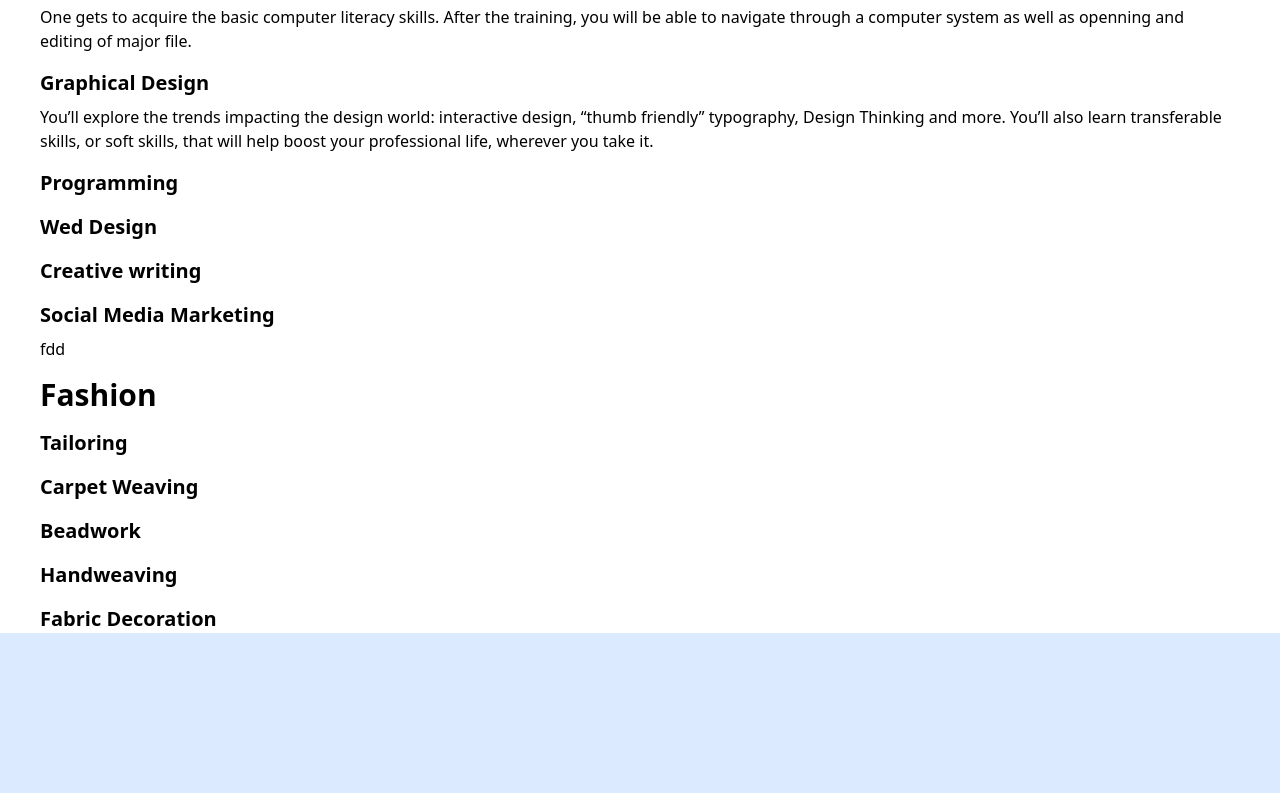
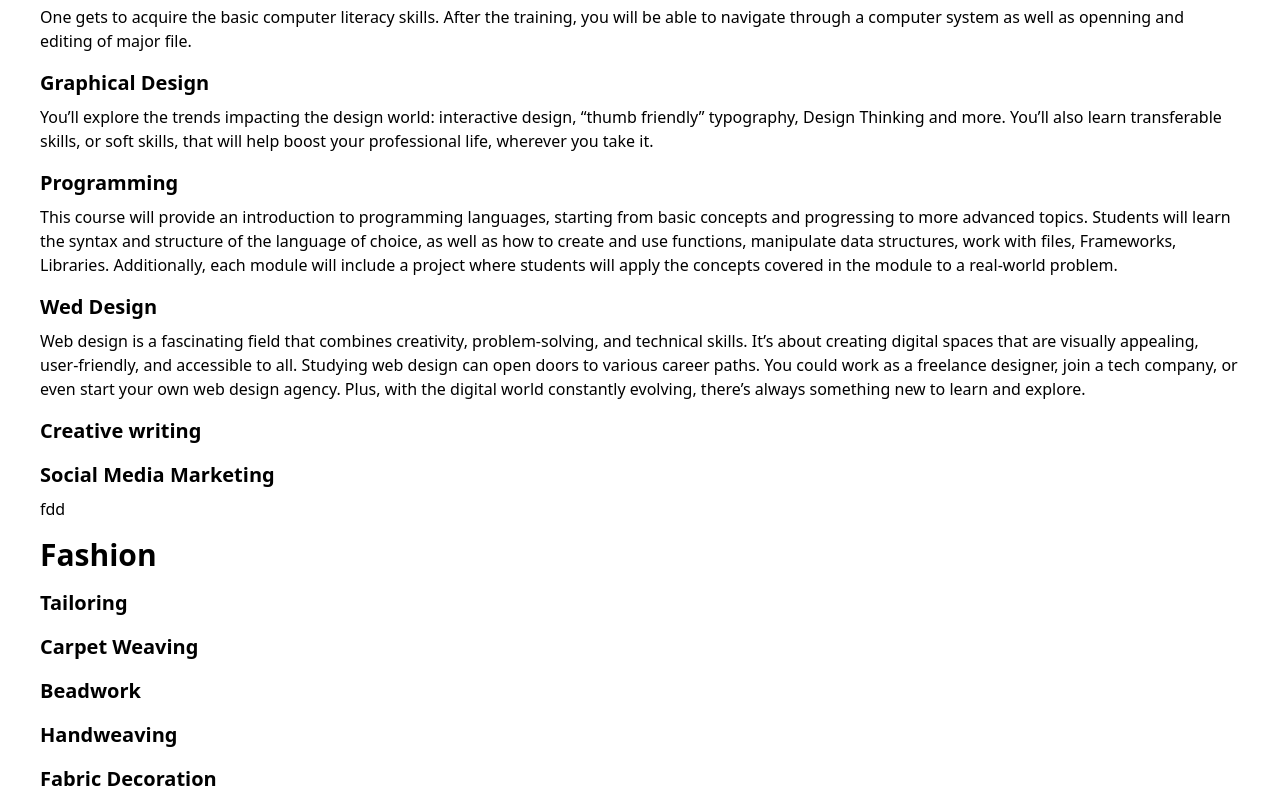
Before and after one commit to andimare/igniteHub, a plain HTML site: page index.html in a window 1280 px wide. Shown: the part 1141-1934 px from the top of the page. Before the commit the page ends 1774 px from the top, so only its background shows below. Drawn offline with nearby package versions, Linux system fonts and the light colour scheme.

Commit message:
Finished documenting on Programming and web design

```diff
--- a/index.html
+++ b/index.html
@@ -93,11 +93,19 @@
                     </p>
                     <h1 class="mt-4 text-xl font-bold">Programming</h1>
                     <p class="mt-2">
-
+                        This course will provide an introduction to programming languages, starting from basic
+                         concepts and progressing to more advanced topics. Students will learn the syntax and structure
+                          of the language of choice, as well as how to create and use functions, manipulate data
+                          structures, work with files, Frameworks, Libraries. Additionally, each module will include a
+                          project where students will apply the concepts covered in the module to a real-world problem.
                     </p>
                     <h1 class="mt-4 text-xl font-bold">Wed Design</h1>
                     <p class="mt-2">
-
+                        Web design is a fascinating field that combines creativity, problem-solving, and technical
+                        skills. It’s about creating digital spaces that are visually appealing, user-friendly, and
+                        accessible to all. Studying web design can open doors to various career paths. You could work as
+                         a freelance designer, join a tech company, or even start your own web design agency. Plus, with
+                          the digital world constantly evolving, there’s always something new to learn and explore.
                     </p>
                     <h1 class="mt-4 text-xl font-bold">Creative writing</h1>
                     <p class="mt-2">
```
